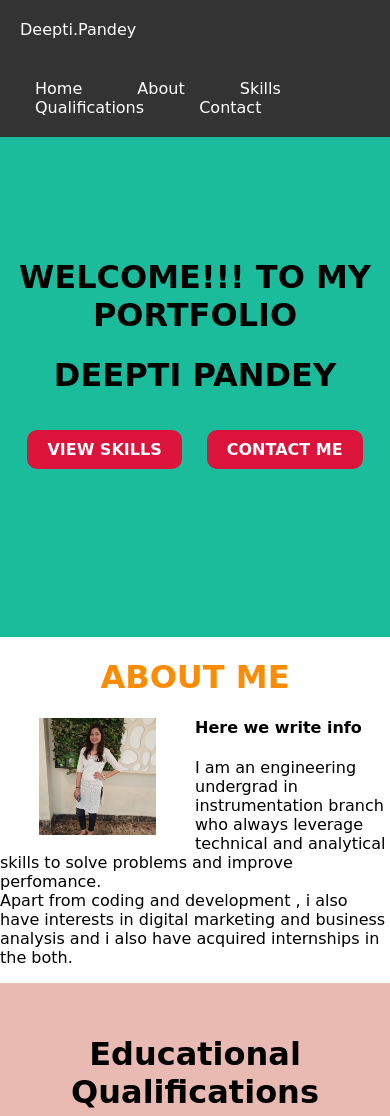
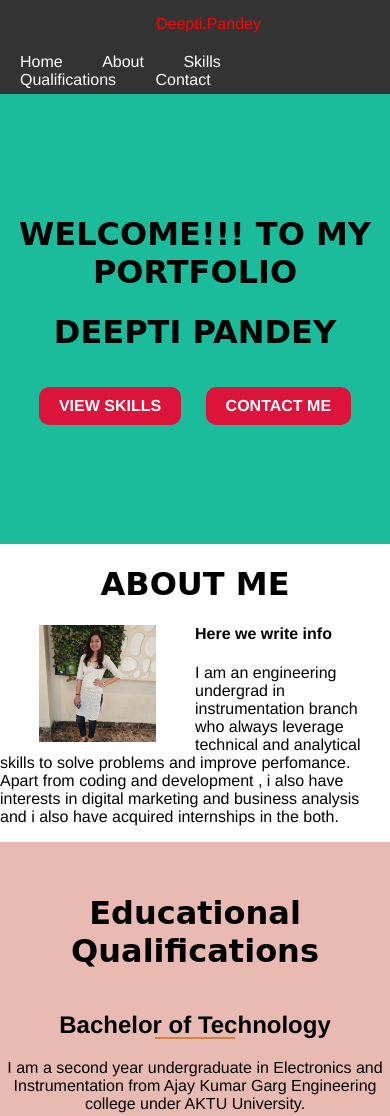
Before and after one commit to DeeptiPandey/portfolio, a plain HTML site: page index.html in a window 390 px wide. Shown: the top 1116 px of the page. Drawn offline with Linux system fonts and the light colour scheme; files whose address does not match are found by name.

Commit message:
changed font

```diff
--- a/style.css
+++ b/style.css
@@ -108,7 +108,6 @@ header p{
 
 }
 .about-me h1{
-    color: darkorange;
     text-align: center;
 }
 .co-left{
@@ -208,3 +207,206 @@ header p{
     clear: left;
 
 }
+
+
+
+
+
+
+@media screen and (max-width:600px) {
+    body{
+    margin:0;
+    font-family: "Helvetica", sans-serif;}
+*{
+    box-sizing: border-box;
+}
+nav{
+    background-color: #333;
+    color: white;
+}
+nav:after{
+    content:'';
+    display:block;
+    clear:both;
+}
+.logo, .menu{
+    display: inline-block;
+}
+.logo{
+    color: red;
+    margin: 15px;
+    margin-left:40%;
+}
+.menu{
+    float: right;
+    margin: 5px;
+}
+.menu ul{
+    list-style: none;
+    padding-left: 10px;
+    margin: 0;
+
+
+}
+.menu ul li{
+    display: inline-block;
+    margin-right: 25px;
+
+}
+.menu ul li a{
+    text-decoration: none;
+    padding-top: 5px;
+    padding-bottom: 5px;
+    padding-right: 5px;
+    padding-left: 5px;
+    color: white;
+
+}
+.menu ul li a:hover{
+    background-color: brown;
+    color: cornsilk;
+    transition: all 0.5s ease;
+}
+
+
+header{
+    background-color: #1abc9c;
+    height: 450px;
+    background-size: cover;
+    background-repeat: no no-repeat;
+}
+header p{
+    margin: 0;
+}
+ .hero-container{
+     text-align: center;
+     padding-top: 100px;
+
+ }
+ .btn-work{
+     background-color: crimson;
+     display: inline-block;
+     padding: 10px 20px;
+    color: white;
+     margin: 15px 10px;
+     font-weight: bold;
+     border-radius: 10px;
+     text-decoration: none;
+ }
+.btn-work:hover{
+    background-color: palevioletred;
+    transition: all 0.5s ease;
+}
+ .btn-contact{
+     background-color: crimson;
+     display: inline-block;
+     padding: 10px 20px;
+    color: white;
+     margin: 15px 10px;
+     font-weight: bold;
+     border-radius: 10px;
+     text-decoration: none;
+
+
+ }
+.btn-contact:hover{
+    background-color: palevioletred;
+    transition: all 0.5s ease;
+}
+
+.about-me{
+    width: 100%;
+    text-align ;
+}
+h1{
+    font-family: "Trattatell",cursive;
+    text-align: center;
+}
+.co-left{
+    height: 50%;
+    width: 50%;
+    float: left;
+}
+.imgonly{
+    margin-left: 20%;
+    height: 40%;
+    width: 60%;
+}
+.co-right{
+    height: 50%;
+    width: 50%;
+    float: right;
+    padding-right: 5%;
+    padding-left: 5%;
+}
+.container{
+    width: 100%;
+    background-color: #ddd;
+}
+
+.my-skills{
+    background-color: peachpuff;
+    padding-top: 30px;
+    padding-bottom: 50px;
+    text-align: center;
+    clear: left;
+}
+
+
+.my-skills h2{
+    position: relative;
+}
+.my-skills h2:after{
+    content: '';
+    position: absolute;
+    width: 80px;
+    height: 2px;
+    margin-left: -40px;
+    left: 50%;
+    bottom: 0px;
+    background-color: peru;
+}
+.my-skills:after{
+    content: '';
+    display: block;
+    clear: both;
+}
+.my-skills .skills-left,.my-skills .skills-center,.my-skills .skills-right{
+    width: 100%;
+ float: left;
+}
+
+
+.contact-section{
+    text-align: center;
+}
+
+
+.social-container{
+    width: 80%;
+    margin: 0 auto;
+
+
+}
+.social-container i{
+    float: left;
+}
+
+.col-1 p,
+.col-2 p,
+.col-3 p{
+    display: inline-block;
+}
+
+.col-1,
+.col-2,
+.col-3{
+    width: 100%;
+    float: left;
+
+}
+
+.footer-text{
+    font-size: 0.75rem;
+    clear: left;
+}
```
